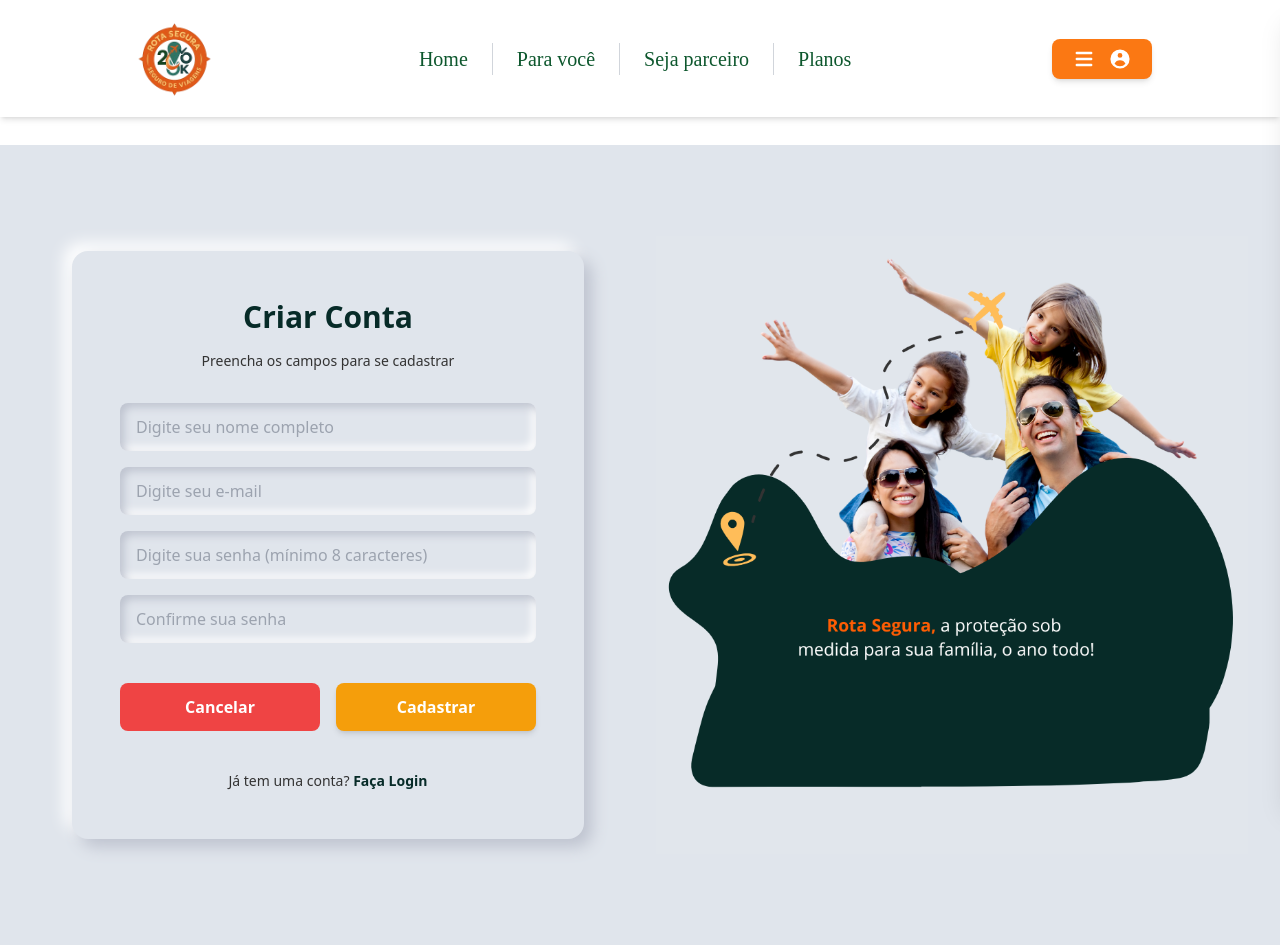
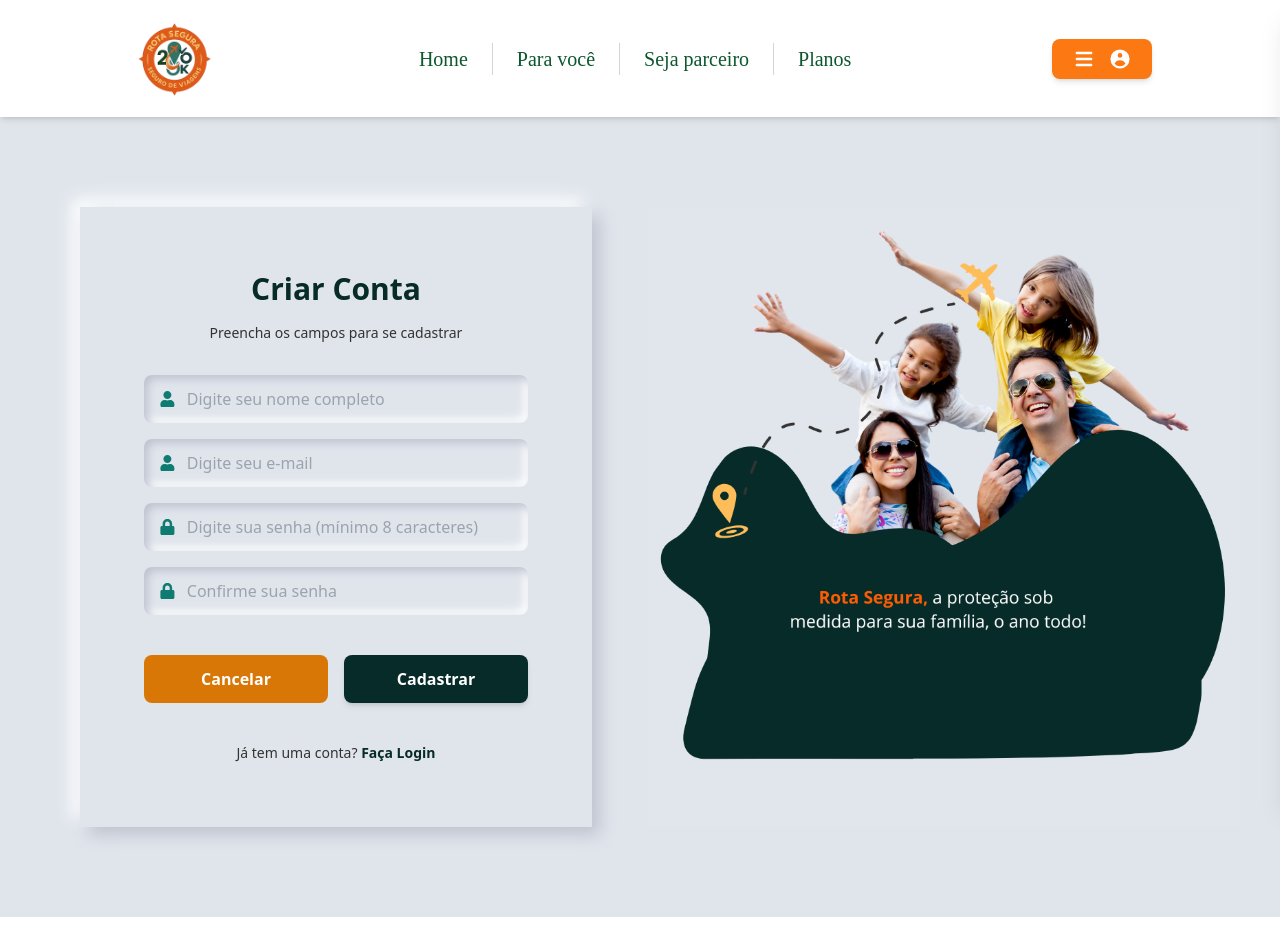
Before and after one commit to Grupo-03-Turma-JavaScript-08/seguro-react, a React (Vite) app: page /cadastro in a window 1280 px wide. After the commit the page ends 917 px from the top, so only its background shows below. Built offline with nearby package versions, Linux system fonts and the light colour scheme.

Commit message:
✨ feat: melhora nos componentes de Cadastro e Login com estilização aprimorada e integração de ícones

```diff
--- a/src/pages/cadastro/Cadastro.tsx
+++ b/src/pages/cadastro/Cadastro.tsx
@@ -1,9 +1,10 @@
 import { useState, type ChangeEvent, type FormEvent } from "react";
 import { useNavigate, Link } from "react-router-dom";
-import {PropagateLoader} from "react-spinners";
+import { PropagateLoader } from "react-spinners";
 import { ToastAlerta } from "../../utils/ToastAlerta";
 import cadastroImg from "../../assets/img/cadastro.png";
 import axios from "axios";
+import { FaUser, FaLock } from "react-icons/fa";
 import type { Usuario } from "../../models/Usuario";
 
 export default function Cadastro() {
@@ -37,7 +38,6 @@ export default function Cadastro() {
             setIsLoading(true);
             try {
                 // @ts-ignore
-                // eslint-disable-next-line @typescript-eslint/no-unused-vars
                 const { id: _id, seguros, ...usuarioSemId } = usuario;
                 await axios.post("https://seguro-backend-f85t.onrender.com/usuarios", usuarioSemId);
 
@@ -70,9 +70,9 @@ export default function Cadastro() {
     }
 
     return (
-        <div className="h-screen w-full bg-[#e0e5ec] grid md:grid-cols-2 items-center justify-center p-8 gap-8">
+        <div className="h-screen w-full bg-[#e0e5ec] grid md:grid-cols-2 items-center justify-center p-10 gap-4 -mt-[28px]">
             {/* Formulário */}
-            <div className="w-full max-w-lg mx-auto rounded-2xl shadow-[8px_8px_16px_#bec3cf,-8px_-8px_16px_#ffffff] p-8 md:p-12 my-auto">
+            <div className="w-full max-w-lg mx-auto rounded-4xl shadow-[8px_8px_16px_#bec3cf,-8px_-8px_16px_#ffffff] p-8 md:p-16 my-auto">
                 <form onSubmit={cadastrarNovoUsuario} className="flex flex-col gap-4">
                     <h2 className="text-3xl font-bold text-center text-[#072B28]">
                         Criar Conta
@@ -81,26 +81,37 @@ export default function Cadastro() {
                         Preencha os campos para se cadastrar
                     </p>
 
+                    {/* Nome */}
+                    <div className="flex items-center px-4 py-3 rounded-lg bg-[#e0e5ec] shadow-[inset_4px_4px_8px_#bec3cf,inset_-4px_-4px_8px_#ffffff]">
+                        <FaUser className="text-[#0F7C72] mr-3" />
                         <input
                             type="text"
                             name="nome"
                             placeholder="Digite seu nome completo"
                             value={usuario.nome}
                             onChange={atualizarEstado}
-                        className="w-full px-4 py-3 rounded-lg bg-[#e0e5ec] shadow-[inset_4px_4px_8px_#bec3cf,inset_-4px_-4px_8px_#ffffff] focus:outline-none focus:ring-2 focus:ring-amber-500"
+                            className="w-full bg-transparent focus:outline-none"
                             required
                         />
+                    </div>
 
+                    {/* Email */}
+                    <div className="flex items-center px-4 py-3 rounded-lg bg-[#e0e5ec] shadow-[inset_4px_4px_8px_#bec3cf,inset_-4px_-4px_8px_#ffffff]">
+                        <FaUser className="text-[#0F7C72] mr-3" />
                         <input
                             type="email"
                             name="email"
                             placeholder="Digite seu e-mail"
                             value={usuario.email}
                             onChange={atualizarEstado}
-                        className="w-full px-4 py-3 rounded-lg bg-[#e0e5ec] shadow-[inset_4px_4px_8px_#bec3cf,inset_-4px_-4px_8px_#ffffff] focus:outline-none focus:ring-2 focus:ring-amber-500"
+                            className="w-full bg-transparent focus:outline-none"
                             required
                         />
+                    </div>
 
+                    {/* Senha */}
+                    <div className="flex items-center px-4 py-3 rounded-lg bg-[#e0e5ec] shadow-[inset_4px_4px_8px_#bec3cf,inset_-4px_-4px_8px_#ffffff]">
+                        <FaLock className="text-[#0F7C72] mr-3" />
                         <input
                             type="password"
                             name="senha"
@@ -109,9 +120,13 @@ export default function Cadastro() {
                             onChange={atualizarEstado}
                             minLength={8}
                             required
-                        className="w-full px-4 py-3 rounded-lg bg-[#e0e5ec] shadow-[inset_4px_4px_8px_#bec3cf,inset_-4px_-4px_8px_#ffffff] focus:outline-none focus:ring-2 focus:ring-amber-500"
+                            className="w-full bg-transparent focus:outline-none"
                         />
+                    </div>
 
+                    {/* Confirmar senha */}
+                    <div className="flex items-center px-4 py-3 rounded-lg bg-[#e0e5ec] shadow-[inset_4px_4px_8px_#bec3cf,inset_-4px_-4px_8px_#ffffff]">
+                        <FaLock className="text-[#0F7C72] mr-3" />
                         <input
                             type="password"
                             name="confirmarSenha"
@@ -120,15 +135,17 @@ export default function Cadastro() {
                             onChange={handleConfirmarSenha}
                             minLength={8}
                             required
-                        className="w-full px-4 py-3 rounded-lg bg-[#e0e5ec] shadow-[inset_4px_4px_8px_#bec3cf,inset_-4px_-4px_8px_#ffffff] focus:outline-none focus:ring-2 focus:ring-amber-500"
+                            className="w-full bg-transparent focus:outline-none"
                         />
+                    </div>
 
+                    {/* Botões */}
                     <div className="flex justify-between gap-4 mt-6">
                         <button
                             type="reset"
                             onClick={retornar}
                             disabled={isLoading}
-                            className="w-1/2 py-3 rounded-lg font-semibold text-white bg-red-500 hover:bg-red-700 transition disabled:opacity-60"
+                            className="w-1/2 py-3 rounded-lg font-semibold text-white bg-amber-600 hover:bg-red-700 transition disabled:opacity-60"
                         >
                             Cancelar
                         </button>
@@ -136,7 +153,7 @@ export default function Cadastro() {
                         <button
                             type="submit"
                             disabled={isLoading}
-                            className="w-1/2 py-3 rounded-lg font-semibold text-white bg-amber-500 hover:bg-amber-600 shadow-md transition disabled:opacity-60 flex items-center justify-center gap-2"
+                            className="w-1/2 py-3 rounded-lg font-semibold text-white bg-[#072B28] hover:bg-[#0F7C72] shadow-md transition disabled:opacity-60 flex items-center justify-center gap-2"
                         >
                             {isLoading ? (
                                 <PropagateLoader color="#ffffff" size={10} />
@@ -158,6 +175,7 @@ export default function Cadastro() {
                 </form>
             </div>
 
+            {/* Imagem lateral */}
             <div className="hidden md:flex items-center justify-center w-full h-full rounded-2xl overflow-hidden">
                 <img
                     src={cadastroImg}
--- a/src/pages/login/Login.tsx
+++ b/src/pages/login/Login.tsx
@@ -42,7 +42,7 @@ export default function Login() {
     }
 
     return (
-        <div className="flex flex-col lg:flex-row min-h-[calc(100vh-145px)] lg:h-[calc(100vh-145px)] bg-[#e0e5ec] overflow-hidden">
+        <div className="flex flex-col lg:flex-row min-h-[calc(100vh-100px)] lg:h-[calc(100vh-100px)] bg-[#e0e5ec] overflow-hidden -mt-[28px]">
             {/* Coluna da imagem */}
             <div className="hidden lg:flex lg:w-1/2 h-full">
                 <img
```
Lines whose indentation alone changed are shown as unchanged.
